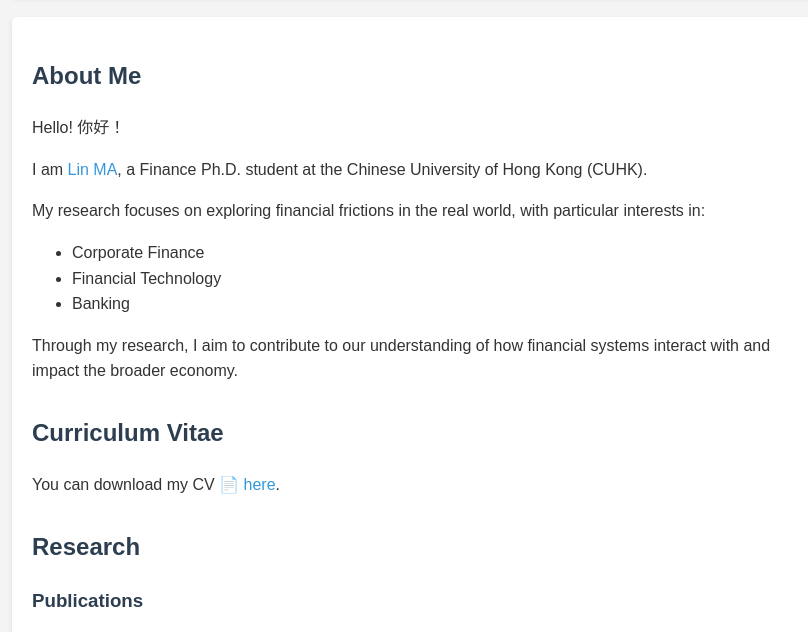
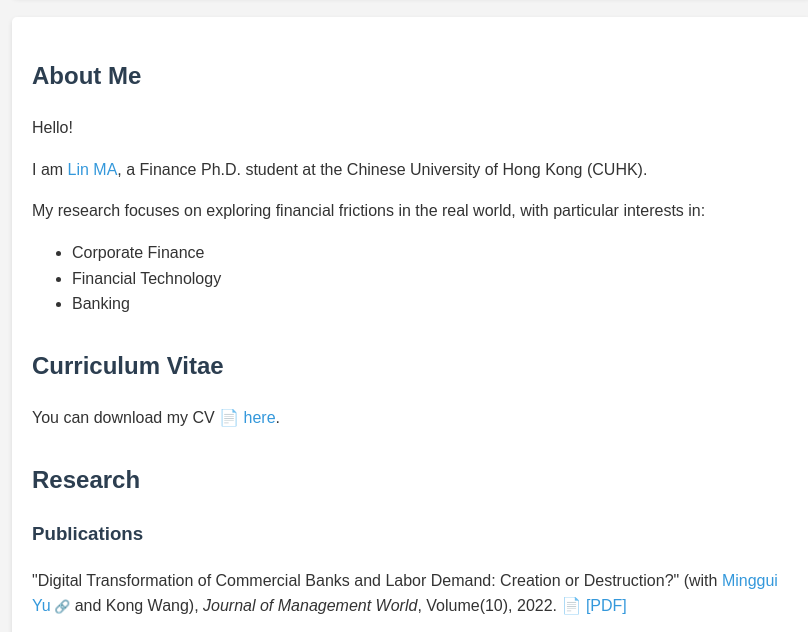
Before and after one commit to linma-cuhk/linma-cuhk.github.io, a plain HTML site: page index.html in a window 1280 px wide. Shown: the part 157-789 px from the top of the page, without its empty margins (228-1036 px from the left). Drawn offline with Linux system fonts and the light colour scheme.

Commit message:
Update index.html

```diff
--- a/index.html
+++ b/index.html
@@ -79,7 +79,7 @@
     <main>
         <section id="home">
             <h2>About Me</h2>
-            <p>Hello! 你好！</p>
+            <p>Hello!</p>
 
             <p>I am <span class="highlight">Lin MA</span>, a Finance Ph.D. student at the Chinese University of Hong Kong (CUHK).</p>
 
@@ -89,8 +89,6 @@
                 <li>Financial Technology</li>
                 <li>Banking</li>
             </ul>
-
-            <p>Through my research, I aim to contribute to our understanding of how financial systems interact with and impact the broader economy.</p>
         </section>
 
         <section id="cv" class="cv">
```
